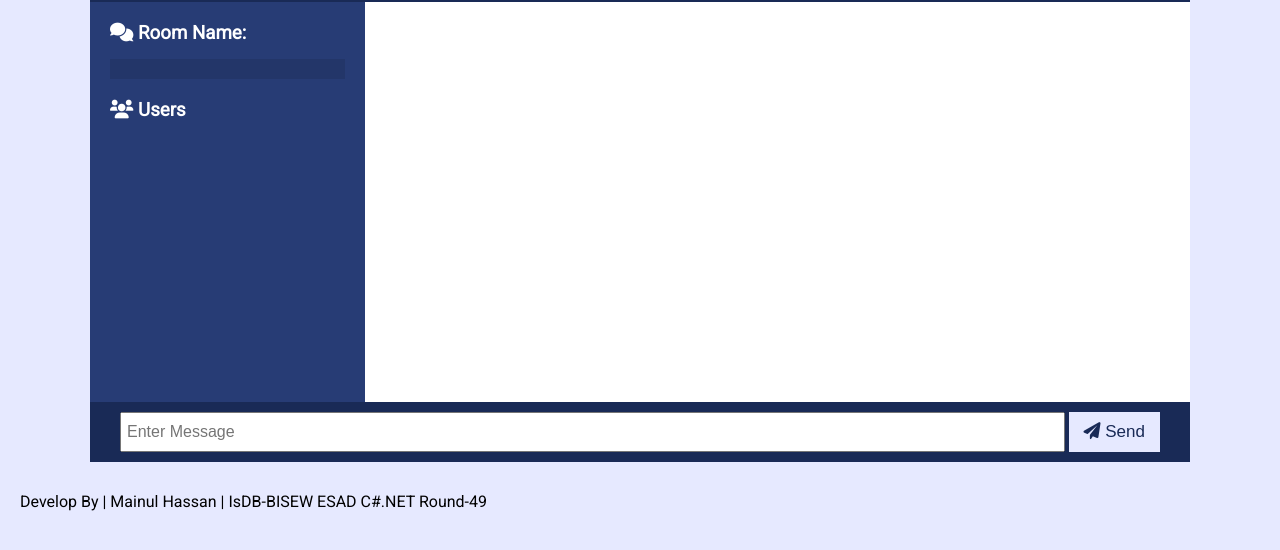
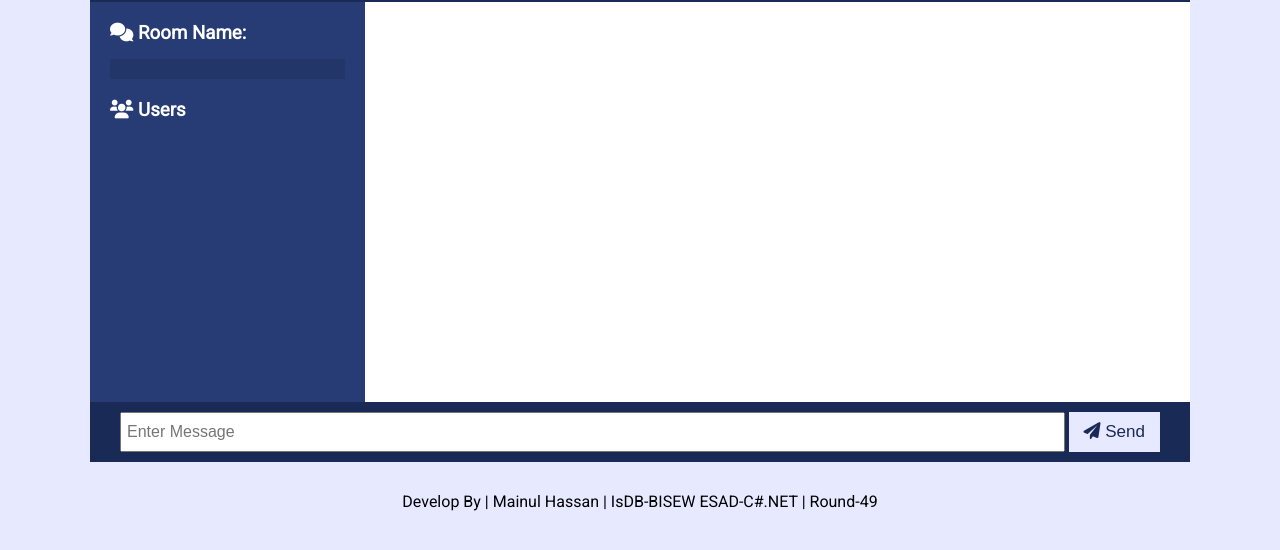
Before and after one commit to mhasanlab/isdb-bisew-chatbot, a website: page public/chat.html in a window 1280 px wide. Shown: the part 96-646 px from the top of the page. Drawn offline with nearby package versions, Linux system fonts and the light colour scheme; no server answers.

Commit message:
Update chat.html

```diff
--- a/public/chat.html
+++ b/public/chat.html
@@ -34,8 +34,8 @@
       </div>
     </div>
 
-    <div>
-      <p>Develop By | Mainul Hassan | IsDB-BISEW ESAD C#.NET Round-49</p>
+    <div style="text-align:center;">
+      <p>Develop By | Mainul Hassan | IsDB-BISEW ESAD-C#.NET | Round-49</p>
     </div>
 
     <script
```
